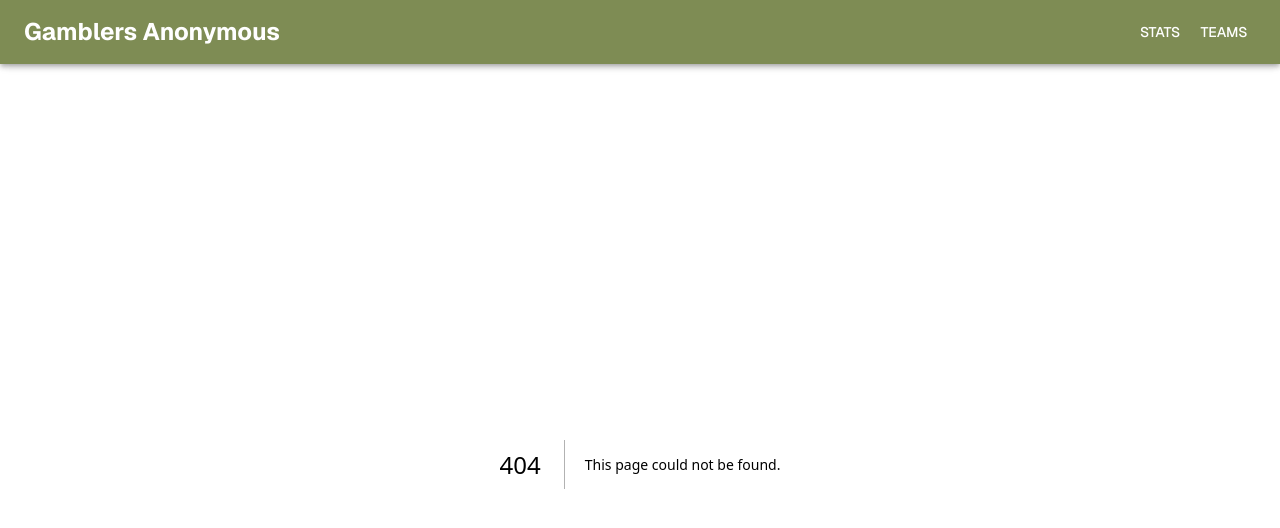
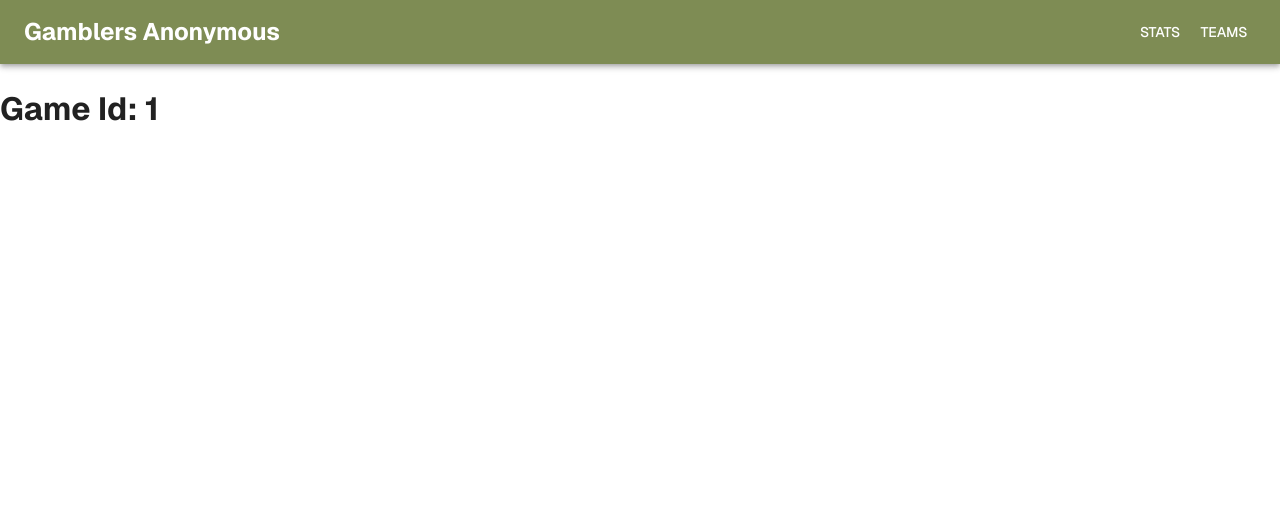
Before and after one commit to jayjorg308/mlb-analytics, a Next.js app: page /game/1 in a window 1280 px wide. Before the commit this address had no page. Shown: the top 528 px of the page. Built offline with nearby package versions, Linux system fonts and the light colour scheme; what @mui/material-nextjs would draw is missing.

Commit message:
adding game details

```diff
--- /dev/null
+++ b/src/app/game/[id]/page.tsx
@@ -0,0 +1,4 @@
+export default async function Page({ params }: { params: Promise<{ id: string }> }) {
+    const { id } = await params;
+    return <h1>Game Id: {id}</h1>;
+}
--- a/src/app/page.tsx
+++ b/src/app/page.tsx
@@ -5,6 +5,7 @@ import { DatePicker } from "@mui/x-date-pickers/DatePicker";
 import dayjs, { Dayjs } from "dayjs";
 import Image from "next/image";
 import { Player, Team } from "@prisma/client";
+import Link from "next/link";
 
 type Game = {
     id: number;
@@ -55,7 +56,7 @@ export default function Home() {
                 <Grid container spacing={2}>
                     {games.map((game) => (
                         <Grid item xs={12} sm={6} md={4} lg={3} key={game.id}>
-                            {/* <Link href={`/game/${game.id}`} passHref style={{ textDecoration: "none" }}> */}
+                            <Link href={`/game/${game.id}`} passHref style={{ textDecoration: "none" }}>
                             <Card
                                 sx={{
                                     p: 2,
@@ -183,7 +184,7 @@ export default function Home() {
                                     </Box>
                                 </Box>
                             </Card>
-                            {/* </Link> */}
+                            </Link>
                         </Grid>
                     ))}
                 </Grid>
```
